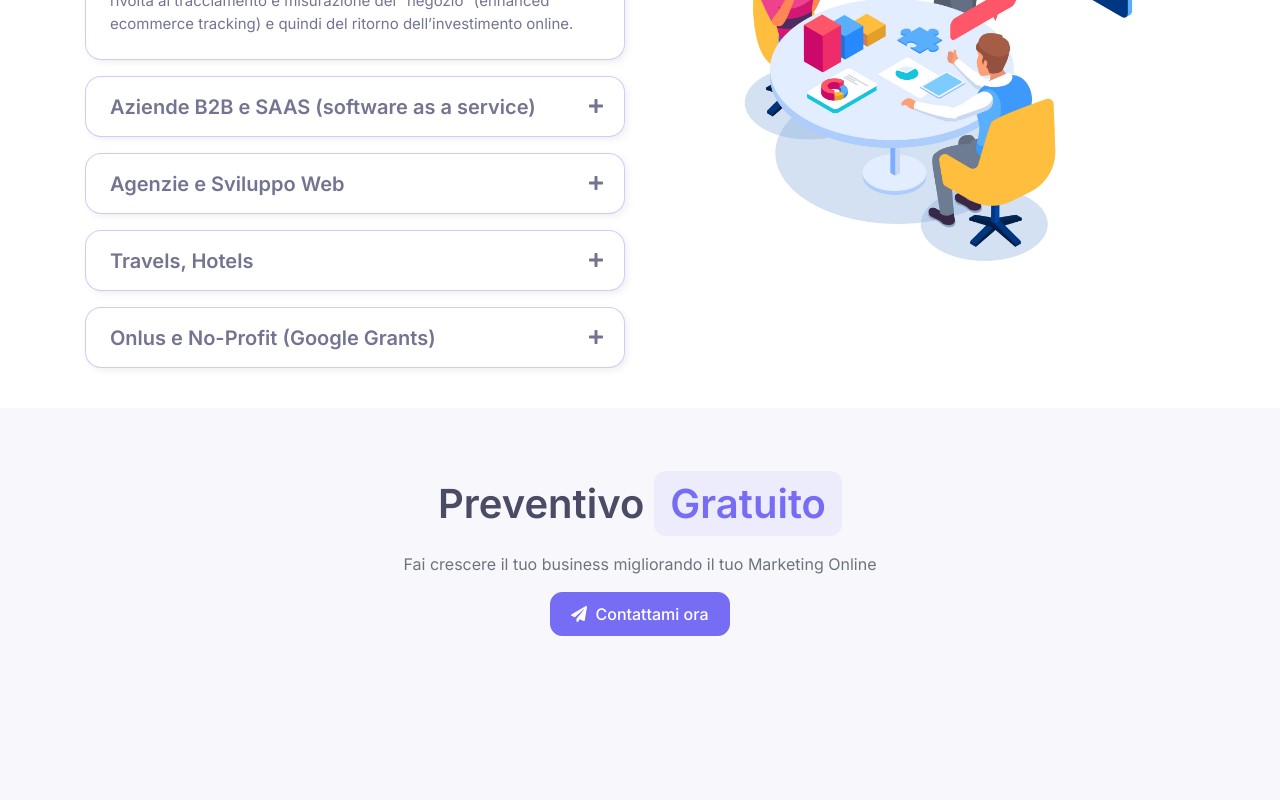
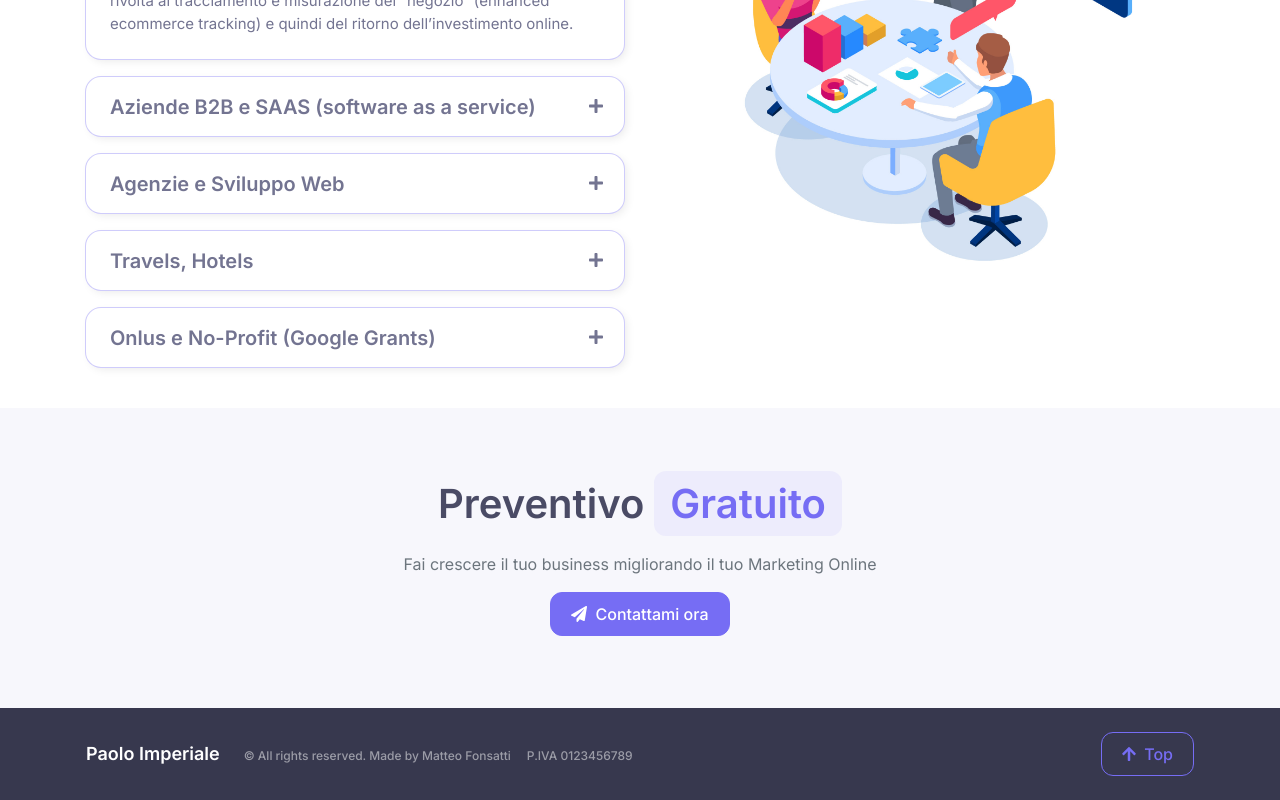
Before and after one commit to mfonsatti/nextjs, a Next.js app: page / in a window 1280 px wide. Shown: the part 2358-3158 px from the top of the page. Before the commit the page ends 3066 px from the top, so only its background shows below. Built offline with nearby package versions, Linux system fonts and the light colour scheme.

Commit message:
added footer

```diff
--- a/pages/index.js
+++ b/pages/index.js
@@ -16,6 +16,7 @@ import {
   faArrowDown,
   faPlus,
   faMinus,
+  faArrowUp,
 } from "@fortawesome/free-solid-svg-icons";
 import { useContext, useCallback } from "react";
 import { urlObjectKeys } from "next/dist/next-server/lib/utils";
@@ -81,12 +82,25 @@ export default function Home() {
     );
   };
 
+  const ScrollToBtn = () => {
+    const handleClick = useCallback(() => {
+      document.body.scrollTop = 0; // For Safari
+      document.documentElement.scrollTop = 0; // For Chrome, Firefox, IE and Opera
+    }, []);
+    return (
+      <Button variant="outline-primary" onClick={handleClick}>
+        <FontAwesomeIcon icon={faArrowUp} className="mr-2" />
+        Top
+      </Button>
+    );
+  };
+
   return (
     <>
       <Head>
         <title>Create Next App</title>
       </Head>
-      <header className="fixed-top">
+      <header id="header" className="fixed-top">
         <Navbar
           expand="lg"
           variant="dark"
@@ -503,6 +517,20 @@ export default function Home() {
           </div>
         </section>
       </main>
+      <footer>
+        <Navbar expand="lg" variant="dark" className="container py-4">
+          <Navbar.Brand href="#home" className="font-weight-bolder">
+            Paolo Imperiale
+          </Navbar.Brand>
+          <Nav className="mr-auto">
+            <Nav.Link href="#home">
+              &copy; All rights reserved. Made by Matteo Fonsatti
+            </Nav.Link>
+            <Nav.Link href="#link">P.IVA 0123456789</Nav.Link>
+          </Nav>
+          <ScrollToBtn />
+        </Navbar>
+      </footer>
     </>
   );
 }
--- a/styles/scss/_header.scss
+++ b/styles/scss/_header.scss
@@ -1,4 +1,5 @@
-header {
+header,
+footer {
   background-color: #37384e;
   height: 92px;
   .navbar {
@@ -7,3 +8,12 @@ header {
     }
   }
 }
+
+footer {
+  .navbar {
+    align-items: baseline;
+    .nav-link {
+      font-size: 12px;
+    }
+  }
+}
```
